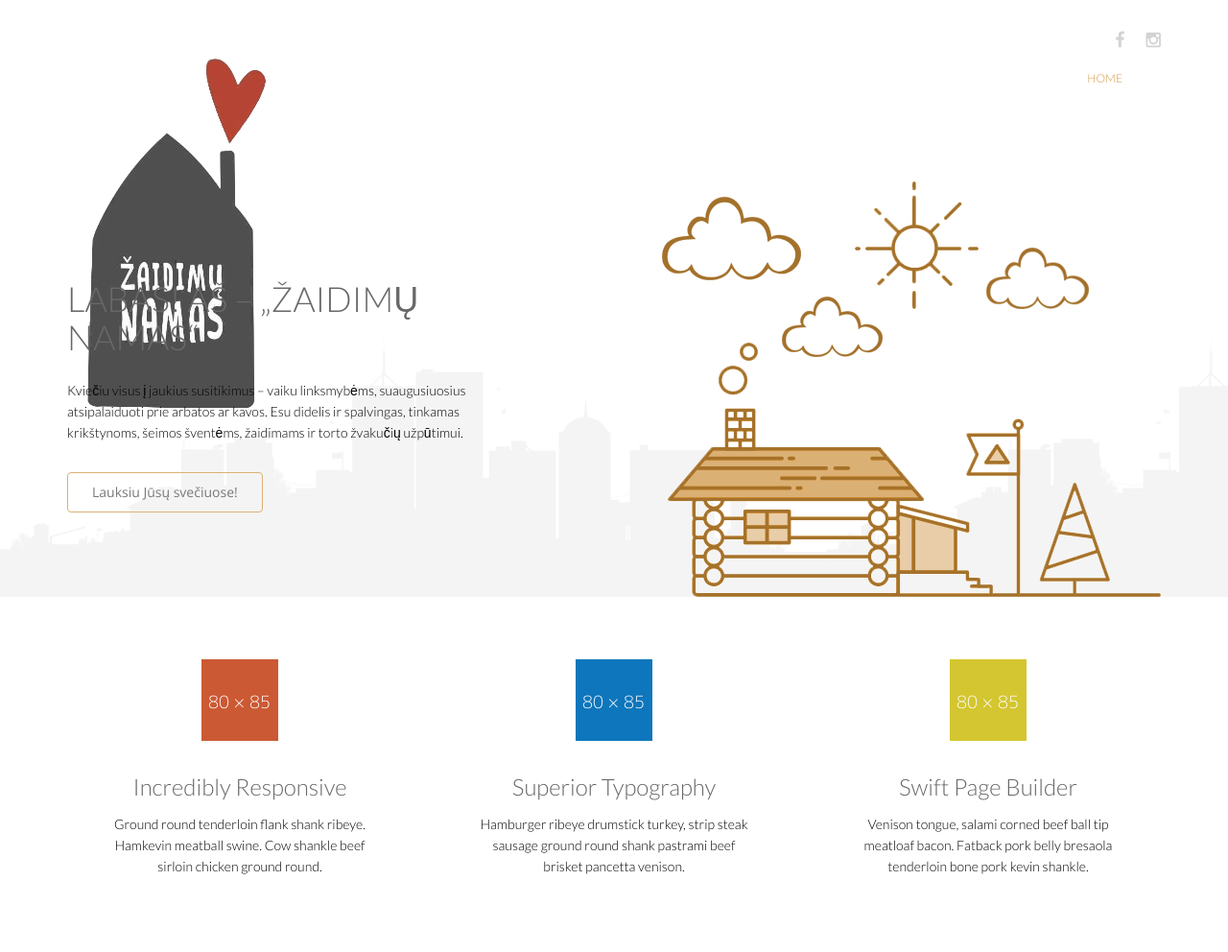
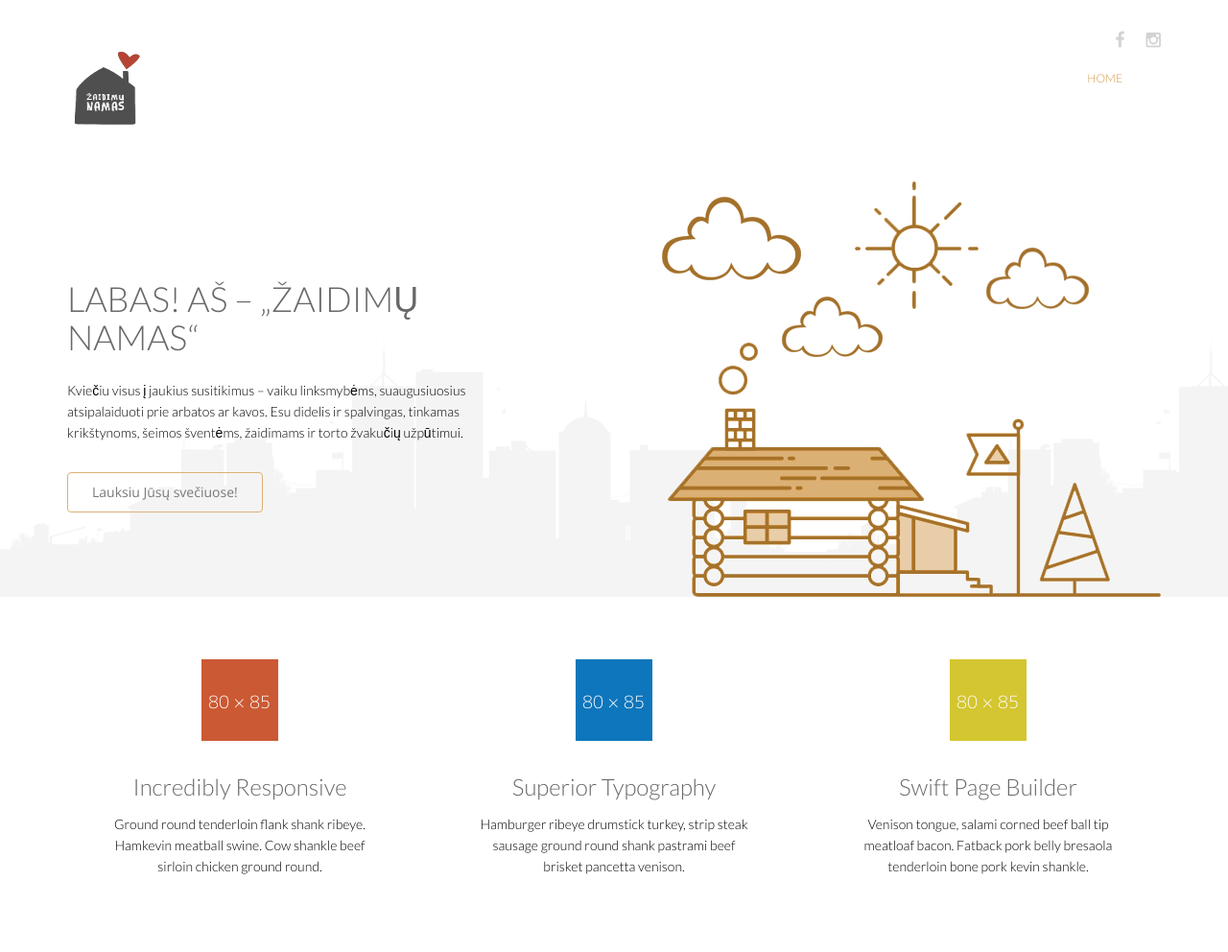
Before and after one commit to koste39/namas, a plain HTML site: page index.html in a window 1280 px wide. Shown: the top 992 px of the page at 96% size. Drawn offline with nearby package versions, Linux system fonts and the light colour scheme.

Commit message:
logo size

```diff
--- a/index.html
+++ b/index.html
@@ -49,7 +49,8 @@
                     </button>
 
                     <a class="navbar-brand" href="index.html">
-                    	<h1><img src="images/logo.png" alt="logo"></h1>
+                        <img src="images/logo.png" alt="" width="80" height="80">
+
                     </a>
 
                 </div>
```
